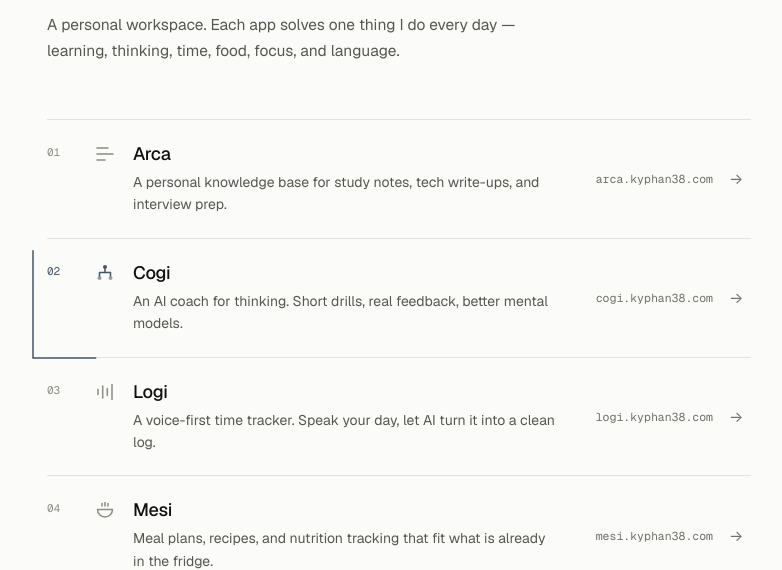
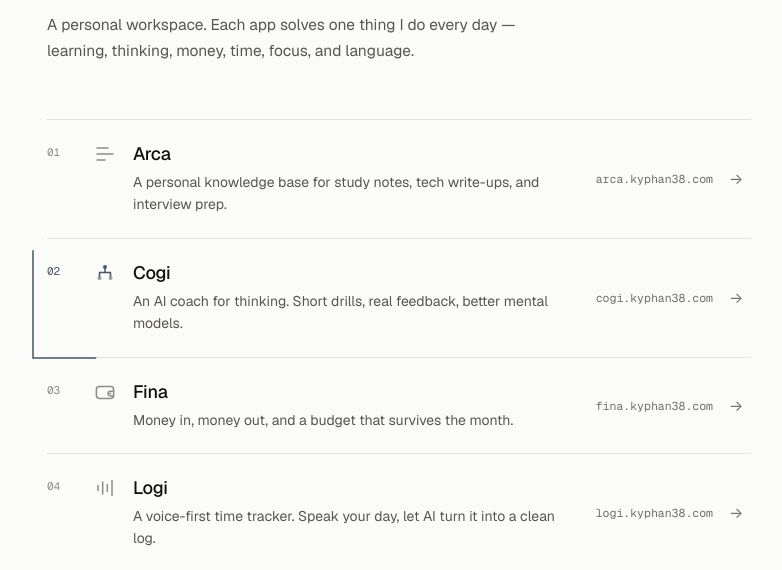
Before and after one commit to kyphan38/hub, a plain HTML site: page index.html in a window 1280 px wide. Shown: the part 233-803 px from the top of the page, without its empty margins (241-1023 px from the left). Drawn offline with nearby package versions, Linux system fonts and the light colour scheme.

Commit message:
feat(content): swap mesi out of the list for fina
- **Context / Why**: mesi is no longer part of the set the hub points at, and
  fina - the money tracker - takes its place. The list stays six apps, still in
  alphabetical order, so fina lands third.
- **Key Changes**:
  - Remove the mesi row and its glyph animation.
  - Add fina at position 03, linking to fina.kyphan38.com in the same shape as
    the other web apps, with the wallet mark the app icon uses.
  - Give the wallet its own hover/idle motion: the card pocket tucks in and the
    clasp blips.
  - Renumber the rows and reindex the entrance stagger.
  - The intro line and the meta description follow the list: "food" becomes
    "money".
- **Verification**: reloaded the page and checked the row order, numbering and
  links; confirmed the fina glyph resolves its `tuck` and `blip` animations and
  that the live line still walks all six rows.

```diff
--- a/index.html
+++ b/index.html
@@ -4,7 +4,7 @@
 <meta charset="UTF-8">
 <meta name="viewport" content="width=device-width, initial-scale=1.0">
 <title>kyphan38</title>
-<meta name="description" content="Six small apps built for one person: knowledge, thinking, time, food, focus, and language.">
+<meta name="description" content="Six small apps built for one person: knowledge, thinking, money, time, focus, and language.">
 <meta name="color-scheme" content="light">
 <link rel="icon" href="favicon.svg" type="image/svg+xml">
 <link rel="apple-touch-icon" href="branding/hub-icon.svg">
@@ -341,13 +341,17 @@
   .item:is(:hover, .live) .g-logi line:nth-child(4) { animation-delay: 0.36s; }
   @keyframes bar { 0%, 100% { transform: scaleY(1); } 50% { transform: scaleY(0.35); } }
 
-  .g-mesi .steam { transform-box: fill-box; transform-origin: bottom center; }
-  .item:is(:hover, .live) .g-mesi .steam { animation: steam 1.7s ease-in-out infinite; }
-  .item:is(:hover, .live) .g-mesi .steam:nth-of-type(3) { animation-delay: 0.22s; }
-  .item:is(:hover, .live) .g-mesi .steam:nth-of-type(4) { animation-delay: 0.44s; }
-  @keyframes steam {
-    0%, 100% { transform: translateY(0); opacity: 1; }
-    50%      { transform: translateY(-1.6px); opacity: 0.4; }
+  .g-fina .pocket { transform-box: fill-box; }
+  .g-fina .clasp { transform-box: fill-box; transform-origin: center; }
+  .item:is(:hover, .live) .g-fina .pocket { animation: tuck 1.9s var(--ease) infinite; }
+  .item:is(:hover, .live) .g-fina .clasp { animation: blip 1.9s ease-in-out infinite; }
+  @keyframes tuck {
+    0%, 100% { transform: translateX(0); }
+    50%      { transform: translateX(-1.4px); }
+  }
+  @keyframes blip {
+    0%, 100% { opacity: 1; }
+    50%      { opacity: 0.3; }
   }
 
   .g-mora .hand-h, .g-mora .hand-m { transform-origin: 12px 12px; transition: transform 1.2s var(--ease); }
@@ -436,7 +440,7 @@
       </h1>
       <p class="lede">
         A personal workspace. Each app solves one thing I do every day &mdash;
-        learning, thinking, time, food, focus, and language.
+        learning, thinking, money, time, focus, and language.
       </p>
     </div>
   </header>
@@ -486,9 +490,27 @@
         </a>
       </li>
 
-      <li class="item" style="--accent:#172554; --i:2">
+      <li class="item" style="--accent:#101014; --i:2">
+        <a class="row" href="https://fina.kyphan38.com" target="_blank" rel="noopener">
+          <span class="num">03</span>
+          <span class="glyph" aria-hidden="true">
+            <svg class="g-fina" viewBox="0 0 24 24">
+              <rect x="3.4" y="6.6" width="17.2" height="11.8" rx="2.8"/>
+              <path class="pocket" d="M20.6 11.3h-3.3a2.3 2.3 0 0 0 0 4.6h3.3"/>
+              <circle class="clasp" cx="17.4" cy="13.6" r="1" fill="currentColor" stroke="none"/>
+            </svg>
+          </span>
+          <span class="body">
+            <span class="name">Fina</span>
+            <span class="desc">Money in, money out, and a budget that survives the month.</span>
+          </span>
+          <span class="meta">fina.kyphan38.com</span>
+          <span class="arrow" aria-hidden="true">&#8594;</span>
+        </a>
+      </li>
+      <li class="item" style="--accent:#172554; --i:3">
         <a class="row" href="https://logi.kyphan38.com" target="_blank" rel="noopener">
-          <span class="num">03</span>
+          <span class="num">04</span>
           <span class="glyph" aria-hidden="true">
             <svg class="g-logi" viewBox="0 0 24 24">
               <line x1="5" y1="9.5" x2="5" y2="14.5"/>
@@ -502,26 +524,6 @@
             <span class="desc">A voice-first time tracker. Speak your day, let AI turn it into a clean log.</span>
           </span>
           <span class="meta">logi.kyphan38.com</span>
-          <span class="arrow" aria-hidden="true">&#8594;</span>
-        </a>
-      </li>
-
-      <li class="item" style="--accent:#0d9488; --i:3">
-        <a class="row" href="https://mesi.kyphan38.com" target="_blank" rel="noopener">
-          <span class="num">04</span>
-          <span class="glyph" aria-hidden="true">
-            <svg class="g-mesi" viewBox="0 0 24 24">
-              <path d="M4.5 11.5h15a7.5 7.5 0 0 1-15 0z"/>
-              <path class="steam" d="M9 5.5v2.6"/>
-              <path class="steam" d="M12 4.4v3.7"/>
-              <path class="steam" d="M15 5.5v2.6"/>
-            </svg>
-          </span>
-          <span class="body">
-            <span class="name">Mesi</span>
-            <span class="desc">Meal plans, recipes, and nutrition tracking that fit what is already in the fridge.</span>
-          </span>
-          <span class="meta">mesi.kyphan38.com</span>
           <span class="arrow" aria-hidden="true">&#8594;</span>
         </a>
       </li>
```
